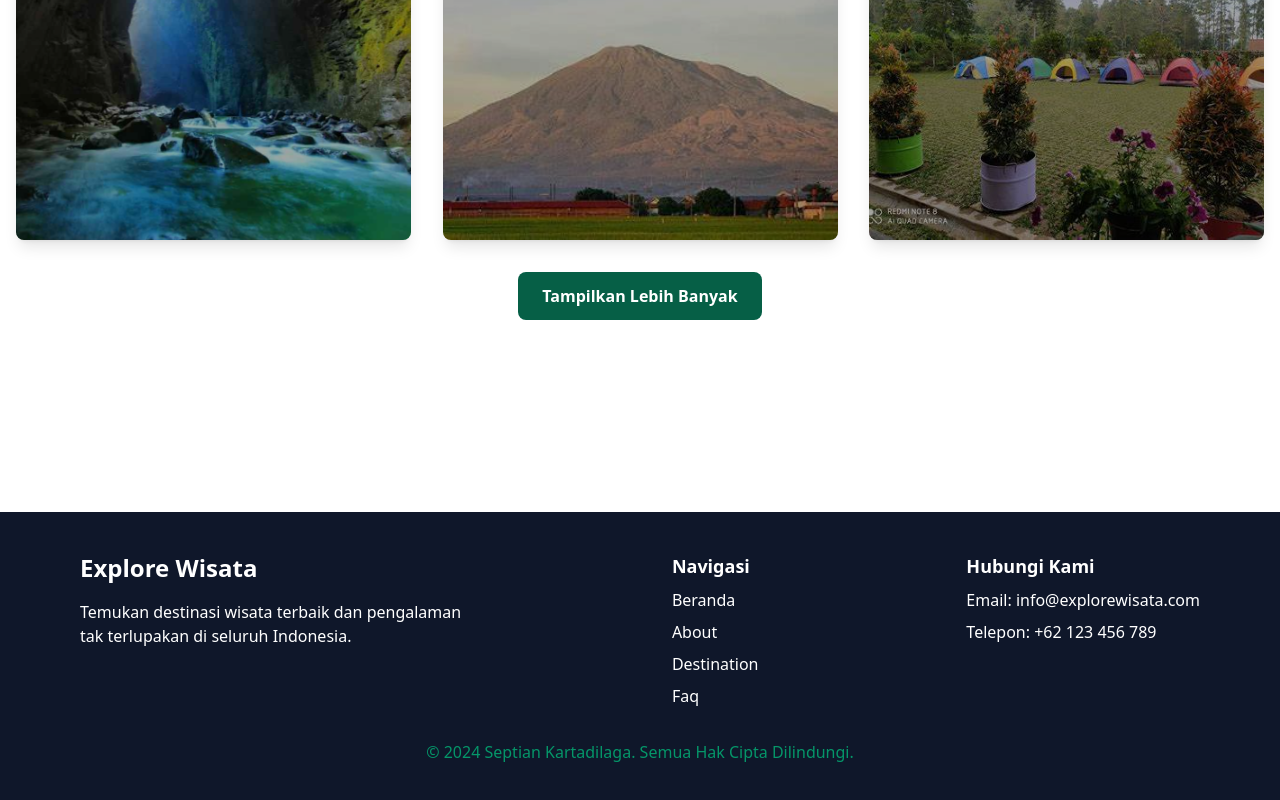
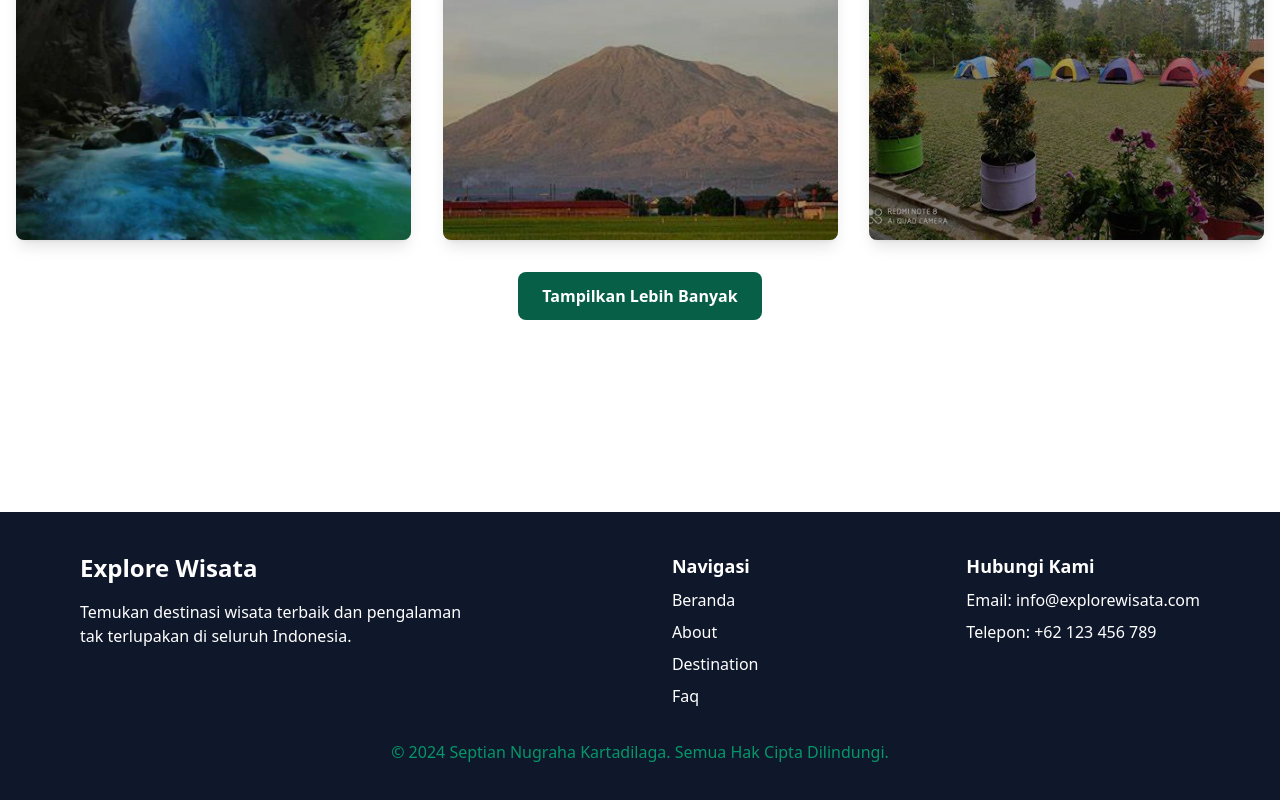
Before and after one commit to ahmadnurain/Explore-Majalengka, a React (Vite) app: page /destinations in a window 1280 px wide. Shown: the part 850-1650 px from the top of the page. Built offline with nearby package versions, Linux system fonts and the light colour scheme.

Commit message:
update footer

```diff
--- a/src/components/Footer.jsx
+++ b/src/components/Footer.jsx
@@ -38,7 +38,7 @@ const Footer = () => {
         </div>
 
         {/* Footer Bottom Text */}
-        <div className="text-center text-emerald-600 mt-8">&copy; 2024 Septian Kartadilaga. Semua Hak Cipta Dilindungi.</div>
+        <div className="text-center text-emerald-600 mt-8">&copy; 2024 Septian Nugraha Kartadilaga. Semua Hak Cipta Dilindungi.</div>
       </div>
     </footer>
   );
```
